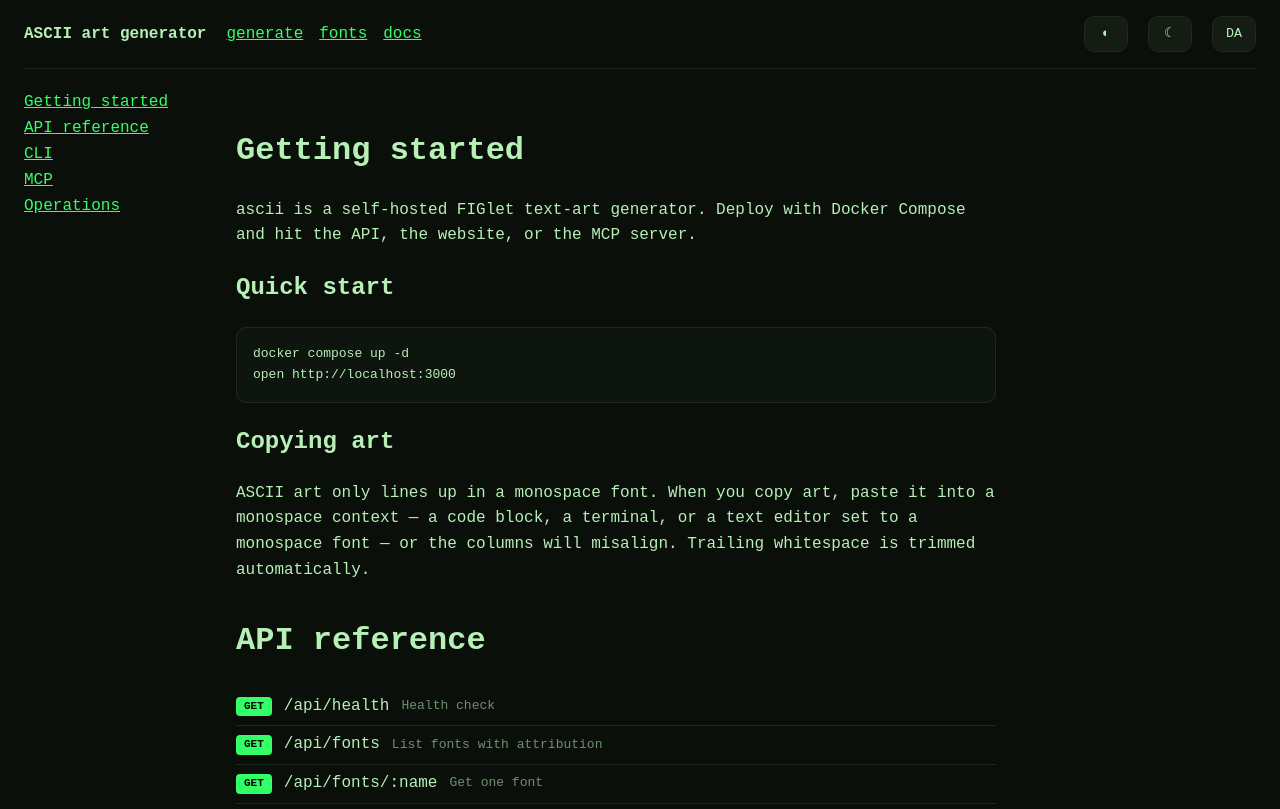
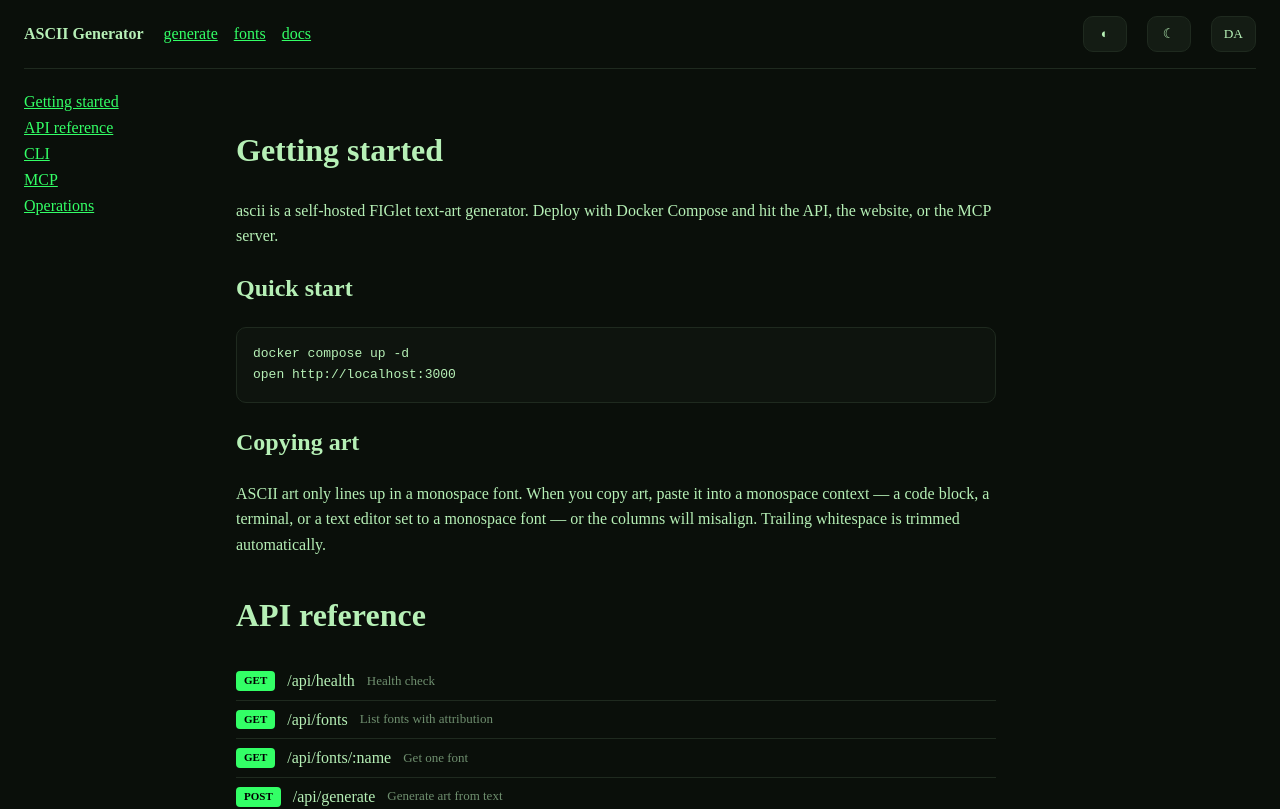
Before and after one commit to mojoaar/ascii, a Next.js app in the folder apps/web/: page /docs in a window 1280 px wide. Shown: the top 809 px of the page. Built offline with nearby package versions, Linux system fonts and the light colour scheme.

Commit message:
feat(web): load JetBrains Mono via next/font and rename header to ASCII Generator

```diff
--- a/apps/web/app/globals.css
+++ b/apps/web/app/globals.css
@@ -1,9 +1,9 @@
-:root {
-  --radius: 10px;
-  --transition: 160ms ease;
-  --font-mono: 'JetBrains Mono', 'Fira Code', 'Cascadia Code', ui-monospace, monospace;
-  color-scheme: dark;
-}
+ :root {
+   --radius: 10px;
+   --transition: 160ms ease;
+   --font-mono: var(--font-jetbrains), 'JetBrains Mono', 'Fira Code', 'Cascadia Code', ui-monospace, monospace;
+   color-scheme: dark;
+ }
 
 /* Terminal (default) — green phosphor */
 [data-theme='terminal'][data-mode='dark'] {
--- a/apps/web/app/layout.tsx
+++ b/apps/web/app/layout.tsx
@@ -1,14 +1,21 @@
 import type { Metadata } from 'next';
 import { headers } from 'next/headers';
 import Script from 'next/script';
+import { JetBrains_Mono } from 'next/font/google';
 import { LocaleProvider } from '@/lib/i18n';
 import Hotkeys from '@/components/ui/Hotkeys';
 import './globals.css';
 
+const jetbrains = JetBrains_Mono({
+  subsets: ['latin'],
+  variable: '--font-jetbrains',
+  display: 'swap',
+});
+
 const THEME_INIT = `(function(){try{var t=localStorage.getItem('ascii-theme')||'terminal';var m=localStorage.getItem('ascii-mode')||'dark';document.documentElement.setAttribute('data-theme',t);document.documentElement.setAttribute('data-mode',m);}catch(e){}})()`;
 
 export const metadata: Metadata = {
-  title: 'ASCII — text art generator',
+  title: 'ASCII Generator',
   description: 'Self-hosted FIGlet / ASCII art generator',
 };
 
@@ -18,7 +25,7 @@ export default async function RootLayout({ children }: { children: React.ReactNo
   const umamiId = process.env.UMAMI_WEBSITE_ID;
   return (
     <html lang="en" data-theme="terminal" data-mode="dark" suppressHydrationWarning>
-      <body>
+      <body className={jetbrains.variable}>
         <Script id="theme-init" strategy="beforeInteractive" nonce={nonce} dangerouslySetInnerHTML={{ __html: THEME_INIT }} />
         {umamiUrl && umamiId ? <Script src={umamiUrl} data-website-id={umamiId} strategy="afterInteractive" /> : null}
         <LocaleProvider>
--- a/apps/web/messages/da.ts
+++ b/apps/web/messages/da.ts
@@ -5,7 +5,7 @@ export const da: Record<MessageKey, string> = {
   'nav.fonts': 'skrifttyper',
   'nav.docs': 'dokumentation',
   'nav.admin': 'admin',
-  'home.title': 'ASCII-kunstgenerator',
+  'home.title': 'ASCII Generator',
   'home.subtitle': 'FIGlet-tekstkunst, selv-hostet',
   'gen.input.placeholder': 'Skriv tekst…',
   'gen.width': 'Bredde',
--- a/apps/web/messages/en.ts
+++ b/apps/web/messages/en.ts
@@ -3,7 +3,7 @@ export const en = {
   'nav.fonts': 'fonts',
   'nav.docs': 'docs',
   'nav.admin': 'admin',
-  'home.title': 'ASCII art generator',
+  'home.title': 'ASCII Generator',
   'home.subtitle': 'FIGlet text art, self-hosted',
   'gen.input.placeholder': 'Type text…',
   'gen.width': 'Width',
```
